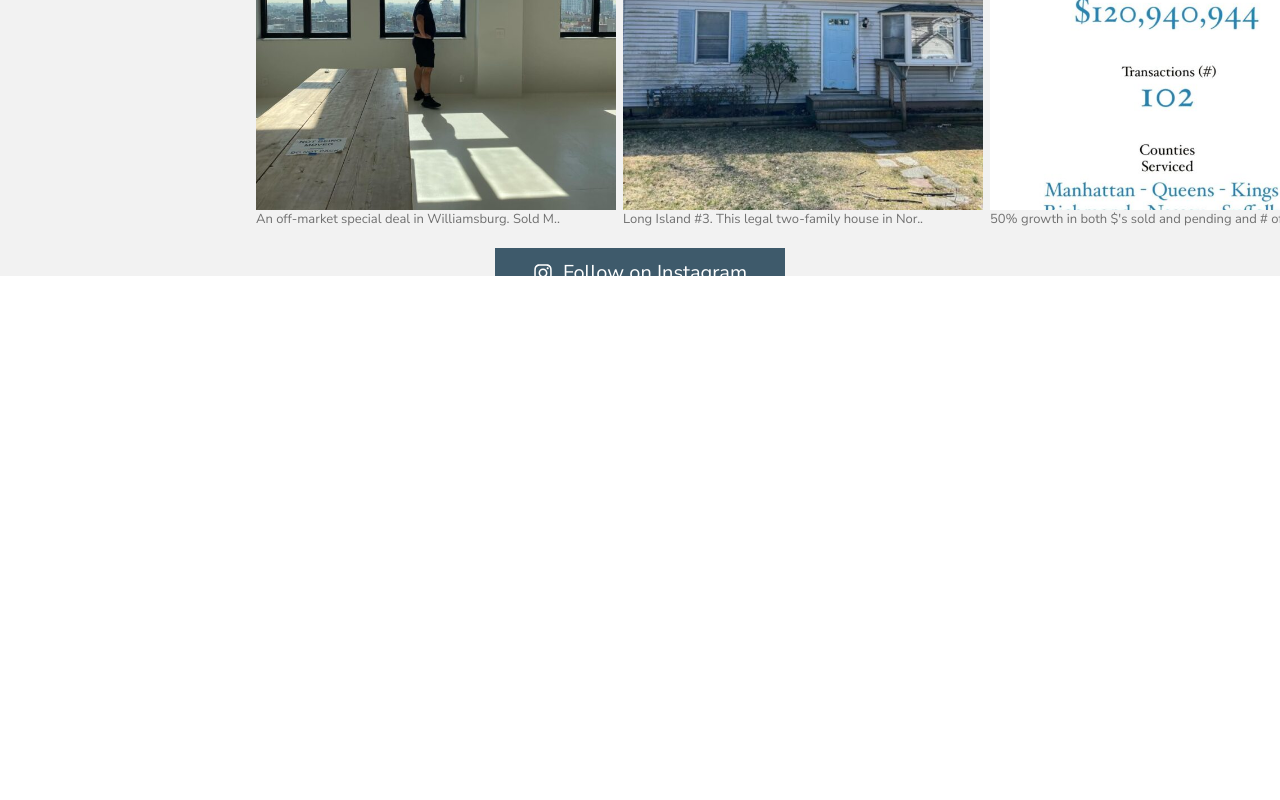
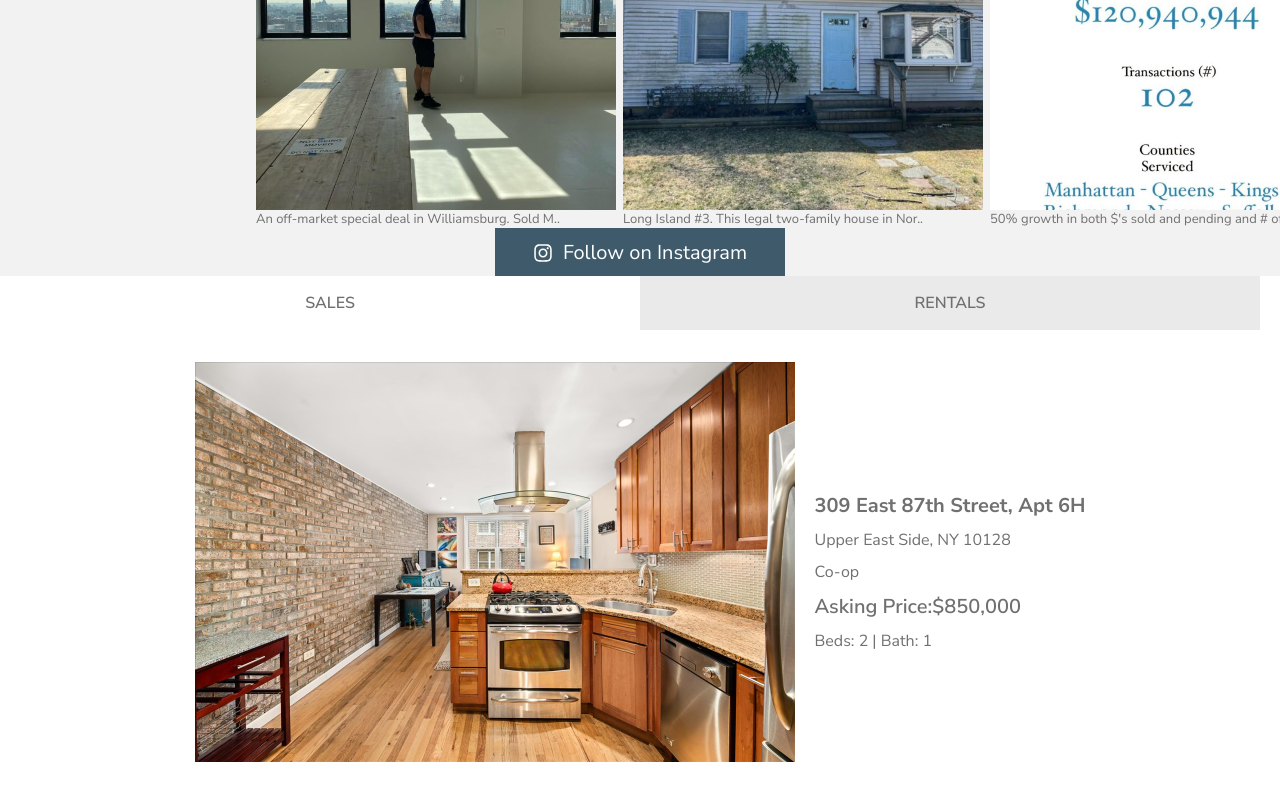
Before and after one commit to Dimeba/samuel-realty-grp, a Next.js app: page / in a window 1280 px wide. Shown: the part 882-1682 px from the top of the page. Before the commit the page ends 1158 px from the top, so only its background shows below. Built offline with nearby package versions, Linux system fonts and the light colour scheme.

Commit message:
Fourth section | Services of the company, jsx and scss, Footer on the way

```diff
--- a/app/page.js
+++ b/app/page.js
@@ -3,6 +3,7 @@
 import Header from "@/components/Header";
 import SocialMedia from "@/components/SocialMedia";
 import Button from "@/components/Button";
+import Services from "@/components/Services";
 
 export default function Home() {
   return (
@@ -12,6 +13,9 @@
       <div>
         <SocialMedia />
       </div>
+      <div>
+        <Services />
+      </div>
     </main>
   );
 }
--- /dev/null
+++ b/components/Services.js
@@ -0,0 +1,89 @@
+"use client";
+
+//styles
+import { useState } from "react";
+import styles from "./Services.module.scss";
+
+const Services = () => {
+  const [activeTab, setActiveTab] = useState("sales");
+
+  // Definining tab contents
+  const tabContents = [
+    {
+      id: "sales",
+      label: "Sales",
+      image: "/images/sales.jpg",
+      details: {
+        address: "309 East 87th Street, Apt 6H",
+        city: "Upper East Side, NY 10128",
+        type: "Co-op",
+        price: "$850,000",
+        beds: "2",
+        baths: "1",
+      },
+    },
+    {
+      id: "rentals",
+      label: "Rentals",
+      image: "/images/rentals.jpg",
+      details: {
+        address: "250 East 40th Street, Apt 8C",
+        city: "Murray Hill, NY 10016",
+        type: "Condo",
+        price: "$2.950",
+        beds: "studio",
+        baths: "1",
+      },
+    },
+  ];
+
+  // Finding the active tab content
+  const activeContent = tabContents.find((tab) => tab.id === activeTab);
+
+  return (
+    <div className={styles.offers}>
+      {/* Tabs for switching between sales and rentals */}
+      <div className={styles.tabs}>
+        {tabContents.map((tab) => (
+          <button
+            key={tab.id}
+            className={activeTab === tab.id ? styles.active : ""}
+            onClick={() => setActiveTab(tab.id)}
+          >
+            {tab.label}
+          </button>
+        ))}
+      </div>
+      {/* Display content based on the active tab */}
+      <div className={styles.cards}>
+        {activeContent && (
+          <>
+            <div className={styles.imageSlider}>
+              <img src={activeContent.image} alt={activeContent.details.type} />
+            </div>
+            <div className={styles.propertyDetails}>
+              <h3>{activeContent.details.address}</h3>
+              <p>{activeContent.details.city}</p>
+              <p>{activeContent.details.type}</p>
+              <p>
+                <strong>
+                  {activeContent.details.type === "Rental"
+                    ? "Monthly Rent:"
+                    : "Asking Price:"}
+                  {activeContent.details.price}
+                </strong>{" "}
+              </p>
+              <p>
+                Beds: {activeContent.details.beds} | Bath:{" "}
+                {/* kontam da je visak koda, ali svaki put mi doda sam vs kad sacuvam kod, {" "} ovaj block */}
+                {activeContent.details.baths}
+              </p>
+            </div>
+          </>
+        )}
+      </div>
+    </div>
+  );
+};
+
+export default Services;
--- /dev/null
+++ b/components/Services.module.scss
@@ -0,0 +1,84 @@
+// Services.module.scss
+@use "@/app/base";
+
+.offers {
+  background-color: white;
+  padding: 0px;
+  margin: 0 20px;
+}
+
+.tabs {
+  display: flex;
+  flex-direction: row;
+}
+
+.tabs button {
+  position: relative;
+  flex: 1;
+  padding: 16px 0;
+  background-color: #eaeaea;
+  cursor: pointer;
+  text-align: center;
+  font-size: 16px;
+  border: none;
+  text-transform: uppercase;
+  font-weight: 600;
+}
+
+.tabs button::after {
+  content: "";
+  position: absolute;
+  left: 0;
+  bottom: 0;
+  width: 0;
+  height: 2px;
+  background-color: base.$primary;
+  transition: width 0.3s;
+}
+
+.tabs button:not(.active):hover::after {
+  width: 100%;
+}
+
+.tabs button.active {
+  background-color: white;
+}
+
+.cards {
+  display: flex;
+  flex-direction: row;
+  align-items: center;
+  padding: 32px 0;
+  justify-content: center;
+}
+
+.imageSlider {
+  width: 100%;
+  max-width: 600px;
+  margin-bottom: 20px;
+}
+
+.imageSlider img {
+  width: 100%;
+  height: auto;
+  display: block;
+}
+
+.propertyDetails {
+  text-align: left;
+  margin-left: 20px;
+}
+
+.propertyDetails h3 {
+  font-size: 20px;
+}
+
+.propertyDetails h3,
+.propertyDetails p {
+  margin: 10px 0;
+}
+
+.propertyDetails strong {
+  font-size: 20px;
+  font-weight: 600;
+}
--- a/components/SocialMedia.module.scss
+++ b/components/SocialMedia.module.scss
@@ -77,7 +77,7 @@
   width: 290px;
   height: 50px;
   cursor: pointer;
-  margin-top: 20px;
+  /* margin-bottom: 20px; */
   border: none;
 }
 
```
Also changed, not shown: components/Footer.js (added), components/Footer.module.scss (added), public/images/rentals.jpg (added), public/images/sales.jpg (added).
